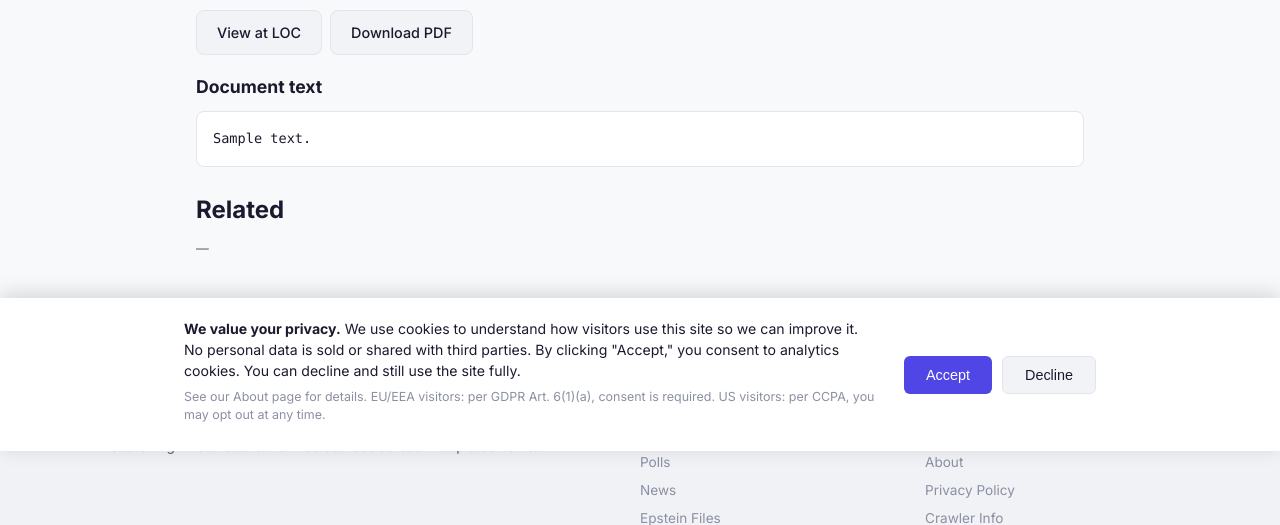
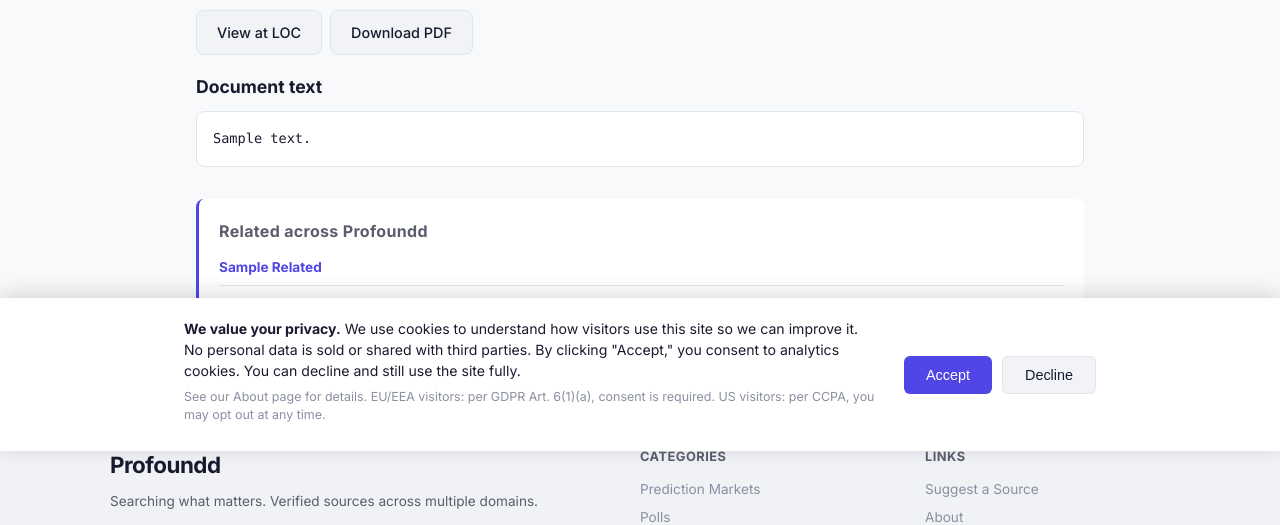
Before and after one commit to Markproto/searchengine, a Flask app: template profoundd/frontend/templates/fwp_doc.html in a window 1280 px wide. Shown: the part 349-874 px from the top of the page. Run offline with Flask 3, Linux system fonts and the light colour scheme; the template is opened without the code that fills it: most values are stand-ins (such as "Sample title", 1, 10 or a date in 2020).

Commit message:
FWP viewer: use shared _related_docs partial; fix unhashable slice error
The viewer was treating `related` as a list and slicing it; find_related()
actually returns a dict keyed by source_type. Reuse the existing
_related_docs.html partial (same component the Epstein/Climate/WEF
viewers use) and add an "fwp" label so cross-collection links display
sensibly when other doc types reference an FWP item.

Co-Authored-By: Claude Opus 4.7 (1M context) <noreply@anthropic.com>

```diff
--- a/profoundd/frontend/templates/_related_docs.html
+++ b/profoundd/frontend/templates/_related_docs.html
@@ -2,7 +2,7 @@
    "climate", "wef", "epstein", "articles" — each a list of
    {title, url, snippet}. Gracefully hides empty sections. #}
 {% if related %}
-{% set _labels = {"climate": "Oregon Climate Docs", "wef": "WEF Publications", "epstein": "Epstein Files", "articles": "Recent News"} %}
+{% set _labels = {"climate": "Oregon Climate Docs", "wef": "WEF Publications", "epstein": "Epstein Files", "fwp": "Federal Writers' Project", "articles": "Recent News"} %}
 {% set ns = namespace(any=false) %}
 {% for k, items in related.items() %}{% if items %}{% set ns.any = true %}{% endif %}{% endfor %}
 {% if ns.any %}
--- a/profoundd/frontend/templates/fwp_doc.html
+++ b/profoundd/frontend/templates/fwp_doc.html
@@ -92,16 +92,7 @@
         {% endif %}
     </section>
 
-    {% if related %}
-    <section class="fwp-related">
-        <h2>Related</h2>
-        <ul>
-        {% for r in related[:6] %}
-            <li><a href="{{ r.url }}">{{ r.title }}</a> <span class="fwp-related-meta">— {{ r.source_type }}</span></li>
-        {% endfor %}
-        </ul>
-    </section>
-    {% endif %}
+    {% include "_related_docs.html" %}
 </div>
 
 <style>
```
